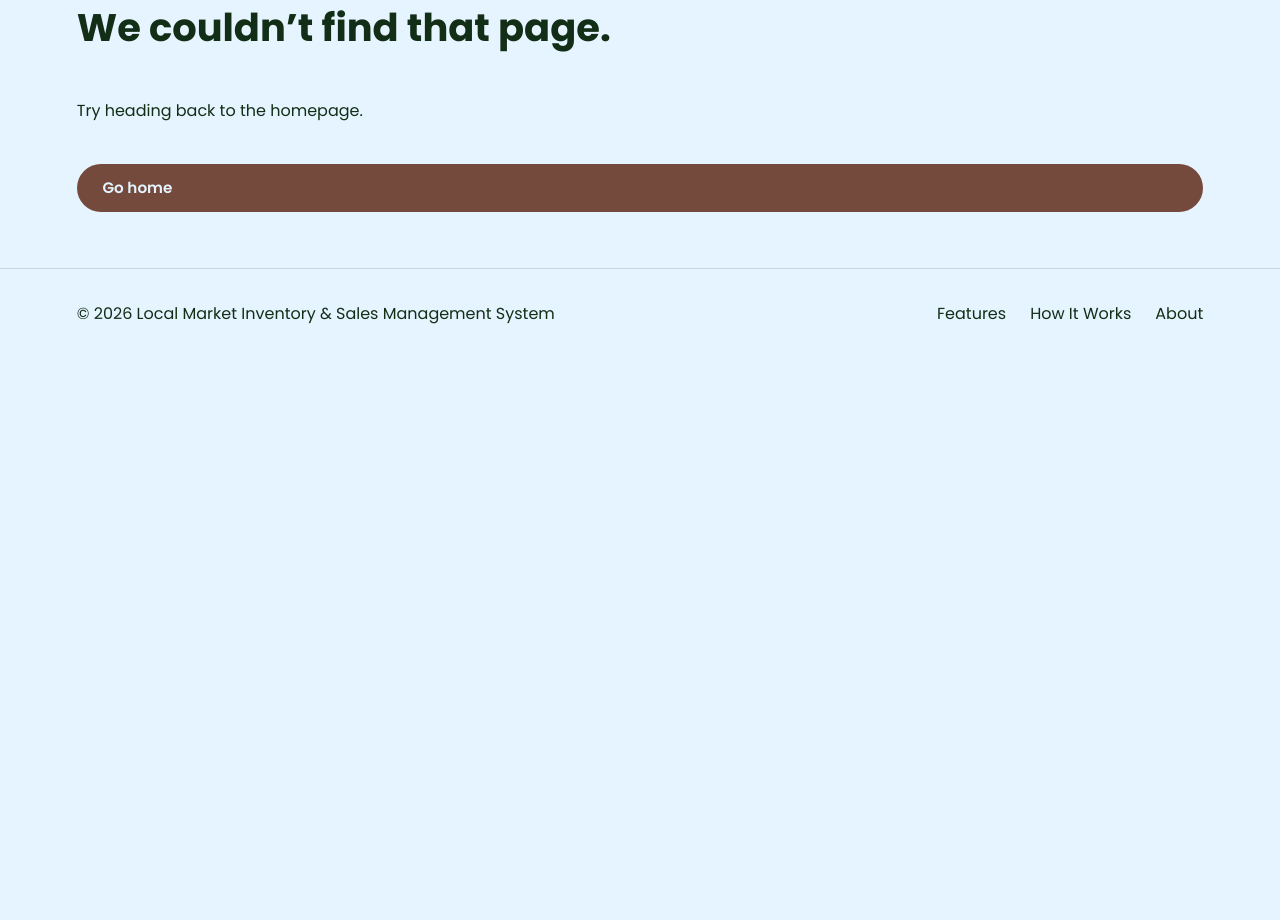
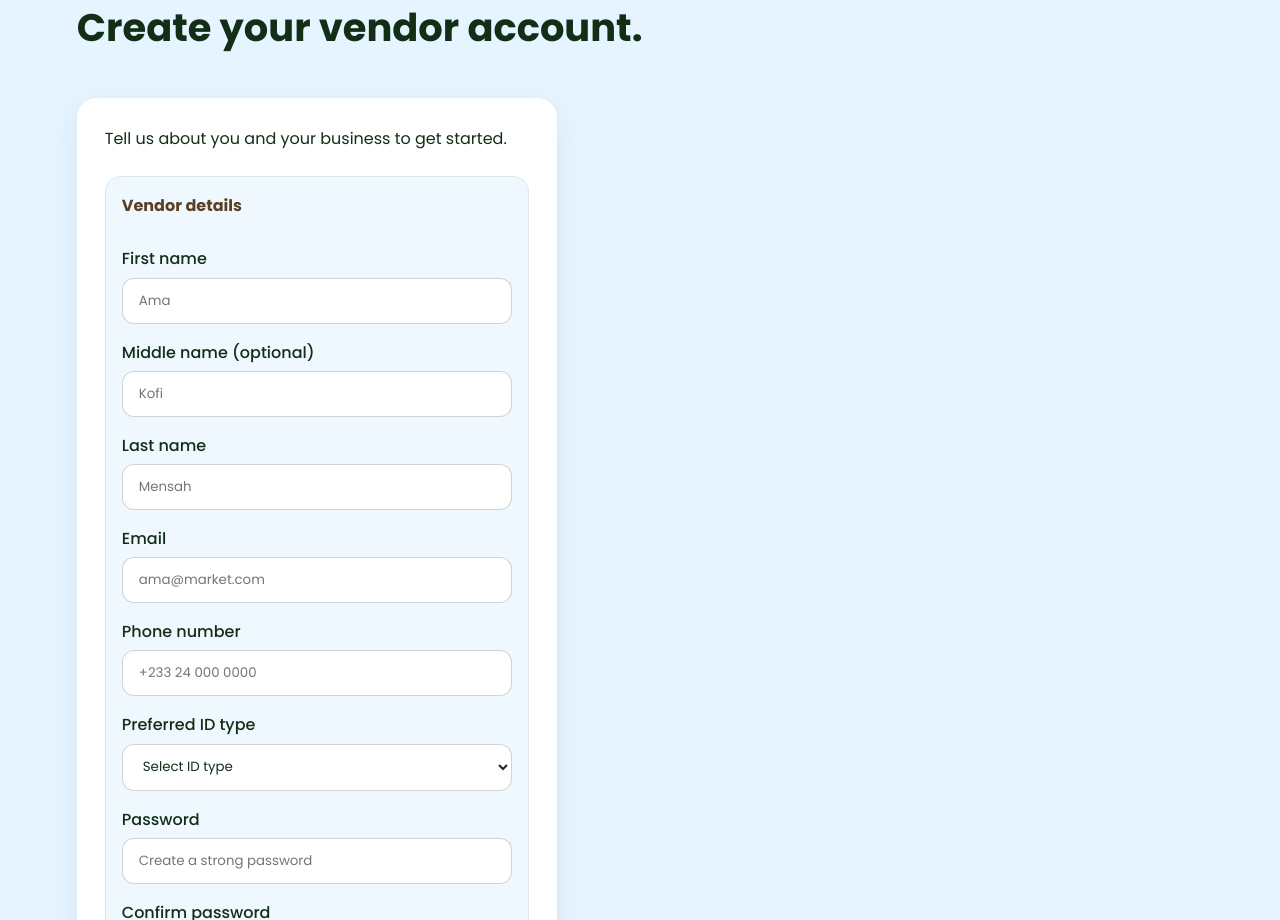
Before and after one commit to MatthewTuurozeeng/local-market-inventory-and-sales-mgt-system, a React (Vite) app in the folder frontend/: page /signup in a window 1280 px wide. Shown: the part 180-1100 px from the top of the page. Before the commit the page ends 800 px from the top, so only its background shows below. Built offline with nearby package versions, Linux system fonts and the light colour scheme.

Commit message:
Create signup form

```diff
--- a/frontend/src/index.css
+++ b/frontend/src/index.css
@@ -308,6 +308,26 @@ a {
   gap: 1rem;
 }
 
+.form-section {
+  display: grid;
+  gap: 1rem;
+  padding: 1rem;
+  border-radius: 16px;
+  background: rgba(230, 244, 255, 0.6);
+  border: 1px solid rgba(18, 46, 22, 0.08);
+}
+
+.form-section h3 {
+  color: var(--earth);
+  font-size: 1rem;
+}
+
+.form-grid {
+  display: grid;
+  gap: 1rem;
+  grid-template-columns: repeat(auto-fit, minmax(220px, 1fr));
+}
+
 .form-stack label {
   display: grid;
   gap: 0.35rem;
@@ -319,6 +339,54 @@ a {
   border: 1px solid rgba(18, 46, 22, 0.2);
   padding: 0.75rem 1rem;
   font-family: inherit;
+}
+
+.form-stack select {
+  border-radius: 12px;
+  border: 1px solid rgba(18, 46, 22, 0.2);
+  padding: 0.75rem 1rem;
+  font-family: inherit;
+  background-color: #ffffff;
+  color: inherit;
+}
+
+.checkbox-group {
+  display: grid;
+  gap: 0.6rem;
+  margin-top: 0.5rem;
+  grid-template-columns: repeat(auto-fit, minmax(180px, 1fr));
+}
+
+.checkbox-group label {
+  display: flex;
+  align-items: center;
+  gap: 0.5rem;
+  font-weight: 500;
+}
+
+.form-helper {
+  margin-top: 1.5rem;
+  font-size: 0.9rem;
+  color: rgba(18, 46, 22, 0.7);
+}
+
+.form-helper a {
+  color: var(--coffee);
+  font-weight: 600;
+}
+
+.form-alert {
+  margin-top: 0.25rem;
+  font-size: 0.85rem;
+  font-weight: 600;
+}
+
+.form-alert.error {
+  color: #8b2c2c;
+}
+
+.form-alert.success {
+  color: #1f6b3a;
 }
 
 .panel h3 {
--- a/frontend/src/pages/Login.tsx
+++ b/frontend/src/pages/Login.tsx
@@ -1,3 +1,5 @@
+import { Link } from "react-router-dom";
+
 export default function Login() {
   return (
     <div className="page-content">
@@ -19,6 +21,9 @@ export default function Login() {
             </label>
             <button className="button solid">Login</button>
           </div>
+          <p className="form-helper">
+            Don’t have an account? <Link to="/signup">Create one</Link>
+          </p>
         </div>
       </section>
     </div>
--- a/frontend/src/pages/Routes.tsx
+++ b/frontend/src/pages/Routes.tsx
@@ -6,6 +6,7 @@ import Home from "./Home.tsx";
 import HowItWorks from "./HowItWorks.tsx";
 import Login from "./Login.tsx";
 import NotFound from "./NotFound.tsx";
+import Signup from "./Signup.tsx";
 
 export default function AppRoutes() {
   return (
@@ -15,6 +16,7 @@ export default function AppRoutes() {
       <Route path="/how-it-works" element={<HowItWorks />} />
       <Route path="/about" element={<About />} />
       <Route path="/login" element={<Login />} />
+  <Route path="/signup" element={<Signup />} />
       <Route path="/get-started" element={<GetStarted />} />
       <Route path="*" element={<NotFound />} />
     </Routes>
```
Also changed, not shown: 6 other files (tests, documents, lock files or other folders).
